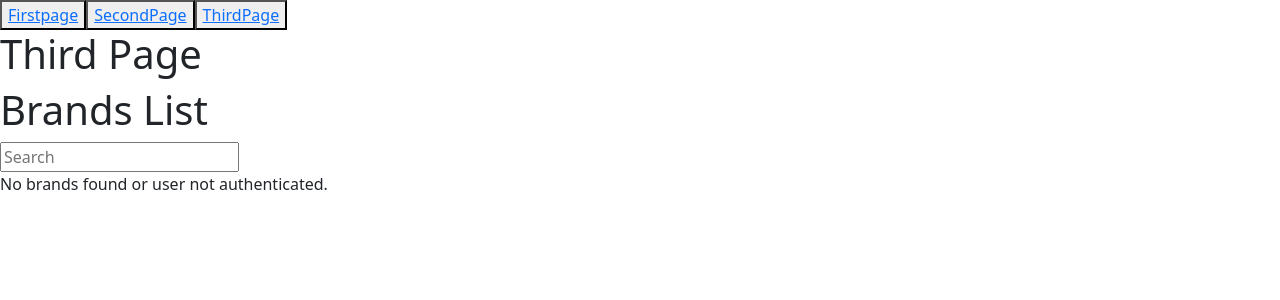
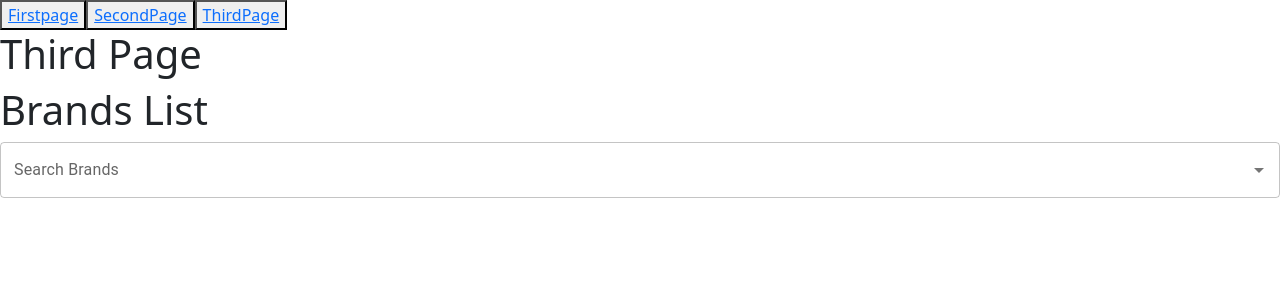
Before and after one commit to vilaayali/reuseableComp, a React (Create React App) app: page /thirdpage in a window 1280 px wide. Shown: the top 300 px of the page. Built offline with nearby package versions, Linux system fonts and the light colour scheme.

Commit message:
new Changes

```diff
--- a/package.json
+++ b/package.json
@@ -3,6 +3,10 @@
   "version": "0.1.0",
   "private": true,
   "dependencies": {
+    "@emotion/react": "^11.13.5",
+    "@emotion/styled": "^11.13.5",
+    "@mui/icons-material": "^6.1.9",
+    "@mui/material": "^6.1.9",
     "@testing-library/jest-dom": "^6.6.3",
     "@testing-library/react": "^16.0.1",
     "@testing-library/user-event": "^14.5.2",
--- a/src/sharedComponent/reuseableInpute.jsx
+++ b/src/sharedComponent/reuseableInpute.jsx
@@ -1,14 +1,17 @@
 import React, { useEffect, useState } from 'react';
 import { useAuth } from '../componentContext/compContext';
+import TextField from '@mui/material/TextField';
+import Autocomplete from '@mui/material/Autocomplete';
 import axios from 'axios';
 
 function ReuseableInput() {
     const [searchQuery, setSearchQuery] = useState('');
     const [localBrands, setLocalBrands] = useState([]);
+    const [filteredBrands, setFilteredBrands] = useState([]);
     const { Token, SaveBrandsGloblly, globleBrands } = useAuth();
 
 
-    const fetchBrands = async () => {
+    const fetchDefaultBrands = async () => {
         try {
             const response = await axios.get(
                 `https://insta-stag-be.eztech.club/logistics/SearchAbleBrand/`,
@@ -20,62 +23,93 @@ function ReuseableInput() {
                 }
             );
             SaveBrandsGloblly(response.data);
-            setLocalBrands(response.data);
+            setFilteredBrands(response.data);
         } catch (err) {
-            console.error('Failed to fetch brands:', err);
+            console.error('Failed to fetch default brands:', err);
         }
     };
 
 
+    const fetchSearchResults = async (query) => {
+        try {
+            const response = await axios.get(
+                `https://insta-stag-be.eztech.club/logistics/brands/`,
+                {
+                    headers: {
+                        Authorization: `token ${Token}`,
+                        "content-type": "application/json",
+                    },
+                    params: { search: query },
+                }
+            );
+            setFilteredBrands(response.data);
+
+        }
+        catch (err) {
+            console.error('Failed to fetch search results:', err);
+        }
+    }
+
+
     useEffect(() => {
-        if (!Token || globleBrands.length > 0) return;
-        fetchBrands();
+        if (Token && globleBrands.length === 0) {
+            fetchDefaultBrands();
+        } else if (Token) {
+            setLocalBrands(globleBrands);
+            setFilteredBrands(globleBrands);
+        }
     }, [Token, globleBrands]);
 
 
-    const handleInputChange = (e) => {
-        const query = e.target.value;
-        setSearchQuery(query);
+    useEffect(() => {
+        const debounceTimer = setTimeout(() => {
+            if (!searchQuery.trim()) {
+
+                setFilteredBrands(localBrands);
+            } else {
+
+                const filtered = localBrands.filter((brand) =>
+                    brand.name.toLowerCase().includes(searchQuery.toLowerCase())
+                );
+                if (filtered.length > 0) {
+                    setFilteredBrands(filtered);
+                } else {
+                    fetchSearchResults(searchQuery);
+                }
+            }
+        }, 1000);
+
+        return () => clearTimeout(debounceTimer);
+    }, [searchQuery, localBrands]);
 
 
-        if (query) {
-            const filtered = globleBrands.filter((brand) =>
-                brand.name.toLowerCase().includes(query.toLowerCase())
-            );
-            setLocalBrands(filtered);
-            console.log('filtered brands from local', filtered);
-
-        } else {
-            setLocalBrands(globleBrands);
-        }
+    const handleInputChange = (event, value) => {
+        setSearchQuery(value);
     };
 
 
-    const handleFocus = () => {
-        if (localBrands.length === 0) {
-            setLocalBrands(globleBrands);
-        }
-    };
 
     return (
         <div>
             <h1>Brands List</h1>
-            <input
-                type="text"
+            <Autocomplete
+                options={filteredBrands}
+                getOptionLabel={(option) => option.name || ''}
                 value={searchQuery}
-                placeholder="Search"
-                onChange={handleInputChange}
-                onFocus={handleFocus}
+                onInputChange={handleInputChange}
+
+                renderInput={(params) => (
+                    <TextField
+                        {...params}
+                        label="Search Brands"
+                        variant="outlined"
+                        placeholder="Search"
+                        InputProps={{
+                            ...params.InputProps,
+                        }}
+                    />
+                )}
             />
-            {localBrands.length > 0 ? (
-                <ul>
-                    {localBrands.map((brand) => (
-                        <li key={brand.id}>{brand.name}</li>
-                    ))}
-                </ul>
-            ) : (
-                <p>No brands found or user not authenticated.</p>
-            )}
         </div>
     );
 }
```
Also changed, not shown: 1 other file (tests, documents, lock files or other folders).
